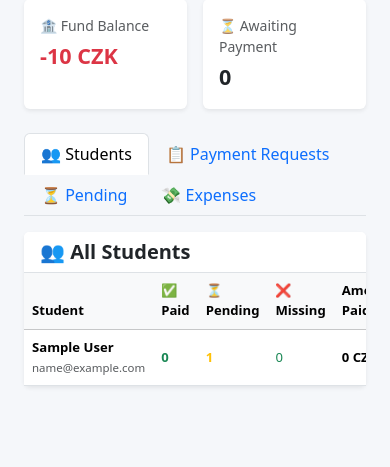
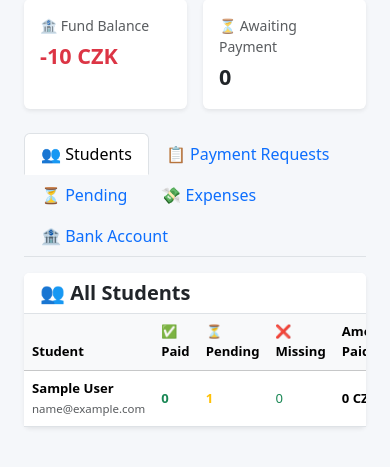
Before and after one commit to gyarab/2025_wt_prj_dembinny, a Django app: page /treasurer/ in a window 390 px wide. Shown: the part 266-733 px from the top of the page. Run offline with Django 5.2, Linux system fonts and the light colour scheme; a user stored in the database is signed in; tables that the repository leaves empty hold one stand-in row (values such as "Sample post"); parts of the project's set-up code (start-up, migrations or seed data) failed here and were passed over.

Commit message:
v1.0.10 - DAY 4 - Bank account per class

```diff
--- a/prj/finances/admin.py
+++ b/prj/finances/admin.py
@@ -11,9 +11,9 @@ from .models import BankAccount, Expense, PaymentRequest, Transaction
 
 @admin.register(BankAccount)
 class BankAccountAdmin(admin.ModelAdmin):
-    list_display  = ('owner_name', 'account_number', 'school_class', 'is_active', 'updated_at')
+    list_display  = ('owner_name', 'account_number', 'iban', 'bic', 'school_class', 'is_active', 'updated_at')
     list_filter   = ('is_active', 'school_class')
-    search_fields = ('owner_name', 'account_number', 'iban')
+    search_fields = ('owner_name', 'account_number', 'iban', 'bic')
 
 
 @admin.register(PaymentRequest)
--- a/prj/finances/models.py
+++ b/prj/finances/models.py
@@ -43,6 +43,12 @@ class BankAccount(models.Model):
         max_length=34,
         blank=True,
         help_text='IBAN (optional, used in the QR code).',
+    )
+    bic = models.CharField(
+        max_length=11,
+        blank=True,
+        verbose_name='BIC / SWIFT',
+        help_text='BIC/SWIFT code (optional, e.g. "GIBACZPX").',
     )
     bank_name = models.CharField(
         max_length=100,
--- a/prj/finances/templates/finances/treasurer_dashboard.html
+++ b/prj/finances/templates/finances/treasurer_dashboard.html
@@ -63,6 +63,9 @@
     </li>
     <li class="nav-item" role="presentation">
         <button class="nav-link" id="tab-expenses-btn" data-bs-toggle="tab" data-bs-target="#tab-expenses" type="button">💸 Expenses</button>
+    </li>
+    <li class="nav-item" role="presentation">
+        <button class="nav-link" id="tab-bank-btn" data-bs-toggle="tab" data-bs-target="#tab-bank" type="button">🏦 Bank Account</button>
     </li>
 </ul>
 
@@ -388,6 +391,64 @@
         </div>
     </div>
 
+    <!-- ── TAB: Bank Account ──────────────────────────────────────────────── -->
+    <div class="tab-pane fade" id="tab-bank" role="tabpanel">
+        <div class="card shadow-sm border-0">
+            <div class="card-header bg-white border-bottom d-flex align-items-center justify-content-between">
+                <h5 class="mb-0 fw-bold">🏦 Class Bank Account</h5>
+                <a href="{% url 'manage_bank_account' %}" class="btn btn-cfm btn-sm">✏ Edit Bank Account</a>
+            </div>
+            <div class="card-body">
+                {% with account=school_class.bank_account %}
+                {% if account %}
+                <dl class="row mb-0">
+                    <dt class="col-sm-4 text-muted">Account Holder</dt>
+                    <dd class="col-sm-8 fw-semibold">{{ account.owner_name }}</dd>
+
+                    <dt class="col-sm-4 text-muted">Account Number</dt>
+                    <dd class="col-sm-8"><code>{{ account.account_number }}</code></dd>
+
+                    {% if account.iban %}
+                    <dt class="col-sm-4 text-muted">IBAN</dt>
+                    <dd class="col-sm-8"><code>{{ account.iban }}</code></dd>
+                    {% endif %}
+
+                    {% if account.bic %}
+                    <dt class="col-sm-4 text-muted">BIC / SWIFT</dt>
+                    <dd class="col-sm-8"><code>{{ account.bic }}</code></dd>
+                    {% endif %}
+
+                    {% if account.bank_name %}
+                    <dt class="col-sm-4 text-muted">Bank</dt>
+                    <dd class="col-sm-8">{{ account.bank_name }}</dd>
+                    {% endif %}
+
+                    <dt class="col-sm-4 text-muted">Active</dt>
+                    <dd class="col-sm-8">
+                        {% if account.is_active %}
+                        <span class="badge bg-success">Yes — visible to students</span>
+                        {% else %}
+                        <span class="badge bg-secondary">No — hidden from students</span>
+                        {% endif %}
+                    </dd>
+
+                    {% if account.note %}
+                    <dt class="col-sm-4 text-muted">Note</dt>
+                    <dd class="col-sm-8">{{ account.note|linebreaksbr }}</dd>
+                    {% endif %}
+                </dl>
+                {% else %}
+                <div class="text-center py-4 text-muted">
+                    <div class="fs-2 mb-2">🏦</div>
+                    <p class="mb-3">No bank account configured for this class yet.</p>
+                    <a href="{% url 'manage_bank_account' %}" class="btn btn-cfm">Set Up Bank Account</a>
+                </div>
+                {% endif %}
+                {% endwith %}
+            </div>
+        </div>
+    </div>
+
 </div>
 
 {% endblock %}
--- a/prj/finances/urls.py
+++ b/prj/finances/urls.py
@@ -27,4 +27,5 @@ urlpatterns = [
     path('treasurer/expenses/log/',                             views.log_expense_view,            name='log_expense'),
     path('treasurer/expenses/log/<int:expense_id>/',            views.log_expense_view,            name='edit_expense'),
     path('treasurer/expenses/delete/<int:expense_id>/',         views.delete_expense_view,         name='delete_expense'),
+    path('treasurer/bank-account/',                             views.manage_bank_account_view,    name='manage_bank_account'),
 ]
--- a/prj/finances/views/__init__.py
+++ b/prj/finances/views/__init__.py
@@ -18,6 +18,7 @@ from .treasurer import (
     delete_expense_view,
     log_expense_view,
     log_transaction_view,
+    manage_bank_account_view,
     student_requests_json,
     treasurer_dashboard_view,
 )
@@ -36,4 +37,5 @@ __all__ = [
     'student_requests_json',
     'log_expense_view',
     'delete_expense_view',
+    'manage_bank_account_view',
 ]
--- a/prj/finances/views/treasurer.py
+++ b/prj/finances/views/treasurer.py
@@ -17,8 +17,8 @@ from django.http import JsonResponse
 from django.shortcuts import redirect, render
 from django.utils import timezone
 
-from ..forms import ExpenseForm, LogTransactionForm, PaymentRequestForm
-from ..models import Expense, PaymentRequest, Transaction
+from ..forms import BankAccountForm, ExpenseForm, LogTransactionForm, PaymentRequestForm
+from ..models import BankAccount, Expense, PaymentRequest, Transaction
 from .utils import (
     get_class_bank_account,
     get_class_payment_requests,
@@ -453,3 +453,41 @@ def delete_expense_view(req, expense_id):
     except Expense.DoesNotExist:
         messages.error(req, 'Expense not found.')
     return redirect('treasurer_dashboard')
+
+
+# ── Manage Bank Account ───────────────────────────────────────────────────────
+
+@treasurer_required
+def manage_bank_account_view(req):
+    """
+    Let the treasurer create or update the bank account details for their class.
+
+    - GET:  Pre-fill the form with the existing BankAccount (if one exists).
+    - POST: Validate and save.  school_class is always stamped from the
+            logged-in user's managed class — the form cannot override it.
+    """
+    school_class = get_treasurer_class(req.user)
+
+    # Get the existing account for this class, or prepare a new one.
+    try:
+        instance = BankAccount.objects.get(school_class=school_class)
+    except BankAccount.DoesNotExist:
+        instance = None
+
+    if req.method == 'POST':
+        form = BankAccountForm(req.POST, instance=instance)
+        if form.is_valid():
+            account = form.save(commit=False)
+            account.school_class = school_class   # always enforce ownership
+            account.save()
+            messages.success(req, '✅ Bank account details saved successfully.')
+            return redirect('treasurer_dashboard')
+        messages.error(req, 'Please fix the errors below.')
+    else:
+        form = BankAccountForm(instance=instance)
+
+    return render(req, 'finances/manage_bank_account.html', {
+        'form':         form,
+        'instance':     instance,
+        'school_class': school_class,
+    })
```
Also changed, not shown: prj/finances/forms.py (+50 -1 lines), prj/finances/templates/finances/payment_info.html (+9 -1 lines).
